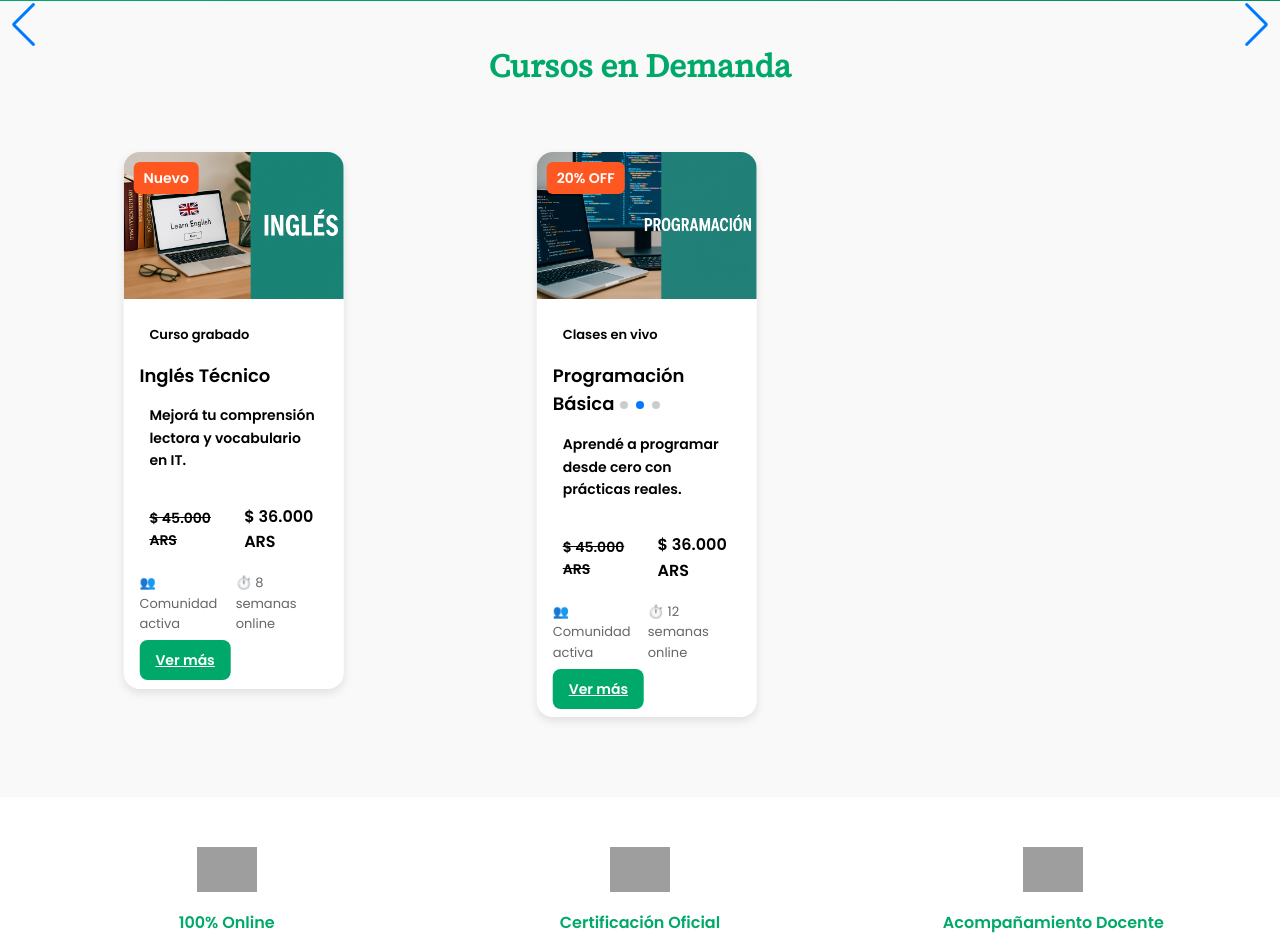
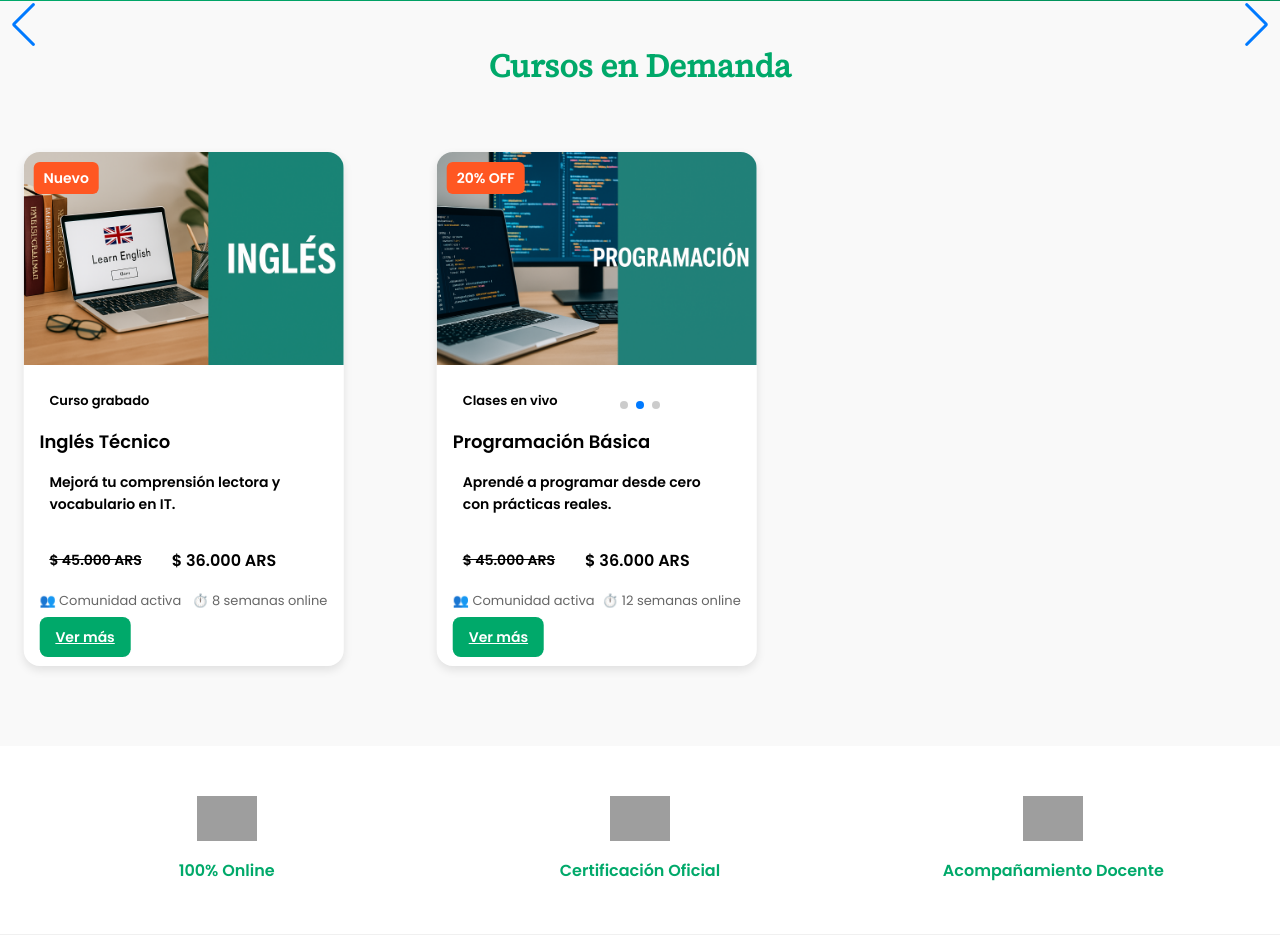
Before and after one commit to GalliCelsoDavid/lux_semillero_joven, a PHP site: page / in a window 1280 px wide. Shown: the part 375-1310 px from the top of the page. Run offline with PHP 8.4, Linux system fonts and the light colour scheme; grey boxes are pictures that could not be loaded.

Commit message:
tamaño carrucel

```diff
--- a/css/estilos.css
+++ b/css/estilos.css
@@ -119,7 +119,8 @@ nav a.activo {
 }
 
 .swiper-slide {
-  width: 220px;
+  width: 400px;
+  max-width: 90%;
   flex-shrink: 0;
   background: #fff;
   border-radius: 12px;
--- a/index.html
+++ b/index.html
@@ -11,6 +11,7 @@
   <link href="https://fonts.googleapis.com/css2?family=Poppins:wght@400;600&family=Source+Serif+4&display=swap" rel="stylesheet">
 </head>
 <body>
+
   <<header class="header-fijo">
     <div class="logo">
        <img src="img/img-logo-negro.png" alt="Logo Galli">
```
Lines whose indentation alone changed are shown as unchanged.
